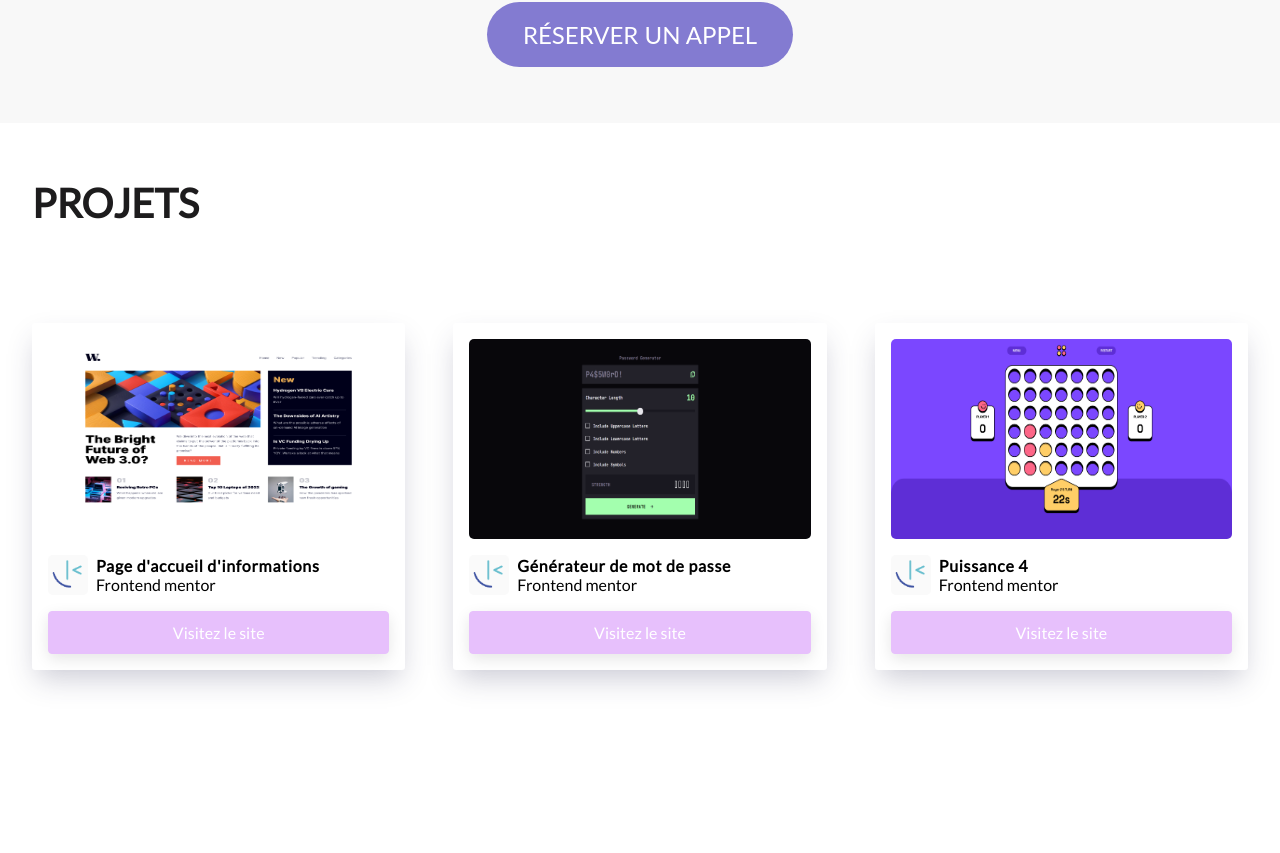
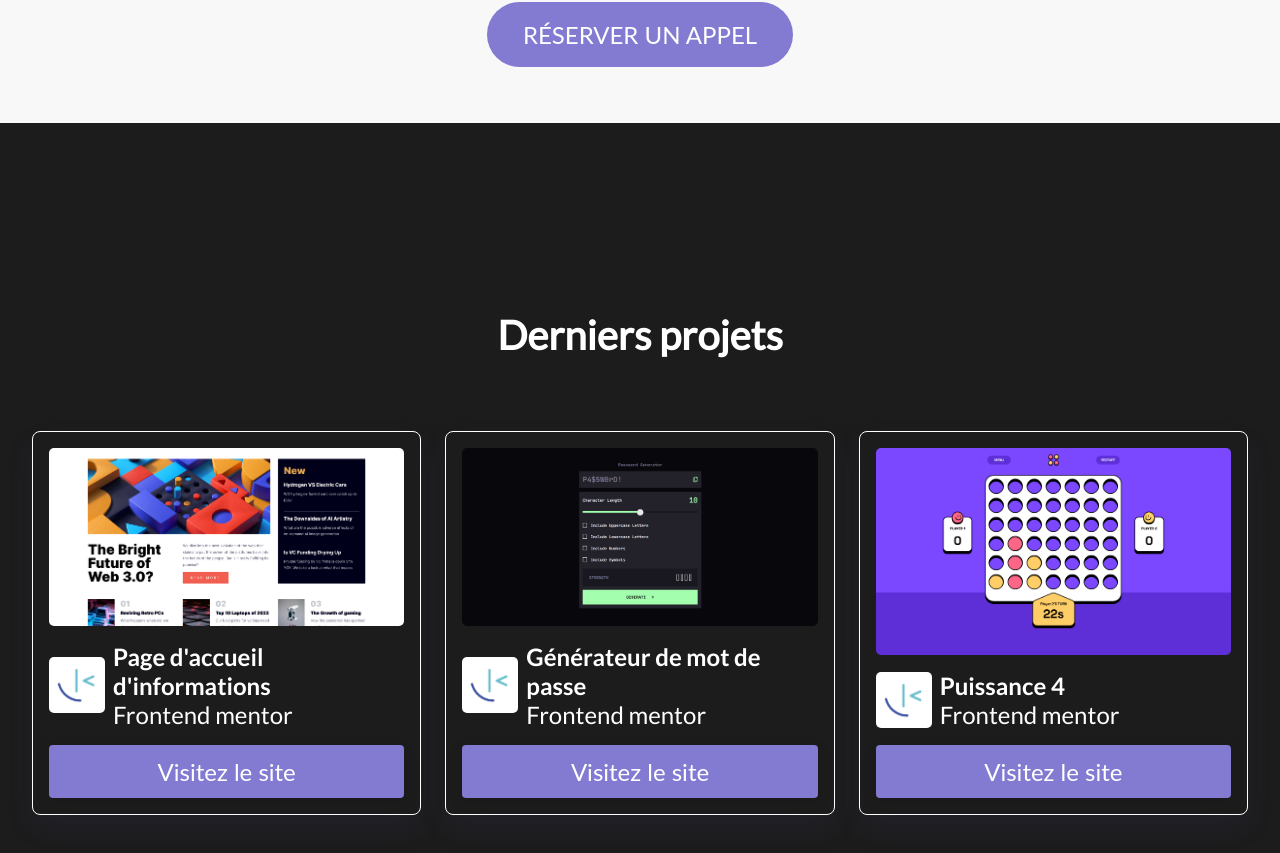
Before and after one commit to Lordyner/portfolio-dev, a Next.js app: page / in a window 1280 px wide. Shown: the part 2138-2991 px from the top of the page. Built offline with nearby package versions, Linux system fonts and the light colour scheme.

Commit message:
Amélioration de la section Projets

```diff
--- a/Components/Project.js
+++ b/Components/Project.js
@@ -8,16 +8,16 @@ import frontendmentorLogo from '../public/images/frontend_mentor_logo.png';
 
 const Project = () => {
     return (
-        <section id='projects-section'>
-            <h2>PROJETS</h2>
+        <section className={classes.projectSection}>
+            <h2>Derniers projets</h2>
             <div className={classes.container}>
                 <div className={classes.card}>
-                    <Image src={newsHomepageImg} alt="page d'accueil du site d'information" className={classes.mainImg} width={341} height={200} />
+                    <Image src={newsHomepageImg} alt="page d'accueil du site d'information" className={classes.mainImg} />
                     <div className='d-flex gap-05 align-items-center'>
-                        <Image src={frontendmentorLogo} alt="logo de l'entreprise frontendmentor.io" width={40} height={40} />
+                        <Image src={frontendmentorLogo} className={classes.logo} alt="logo de l'entreprise frontendmentor.io" />
                         <div className={classes.text}>
-                            <span className={classes.title}>Page d'accueil d'informations</span>
-                            <span className={classes.description}>Frontend mentor</span>
+                            <p className={classes.title}>Page d'accueil d'informations</p>
+                            <p className={classes.description}>Frontend mentor</p>
                         </div>
                     </div>
                     <div className='d-flex w-100'>
@@ -25,16 +25,14 @@ const Project = () => {
                             Visitez le site
                         </a>
                     </div>
-
                 </div>
                 <div className={classes.card}>
-                    <Image src={passwordGeneratorImg} alt='prévisualisation du projet de génération de mot de passe' className={classes.mainImg} width={341} height={200} />
-
+                    <Image src={passwordGeneratorImg} alt='prévisualisation du projet de génération de mot de passe' className={classes.mainImg} />
                     <div className='d-flex gap-05 align-items-center'>
-                        <Image src={frontendmentorLogo} alt="logo de l'entreprise frontendmentor.io" width={40} height={40} />
+                        <Image src={frontendmentorLogo} className={classes.logo} alt="logo de l'entreprise frontendmentor.io" />
                         <div className={classes.text}>
-                            <span className={classes.title}>Générateur de mot de passe</span>
-                            <span className={classes.description}>Frontend mentor</span>
+                            <p className={classes.title}>Générateur de mot de passe</p>
+                            <p className={classes.description}>Frontend mentor</p>
                         </div>
                     </div>
                     <div className='d-flex w-100'>
@@ -44,12 +42,12 @@ const Project = () => {
                     </div>
                 </div>
                 <div className={classes.card}>
-                    <Image src={puissance4Img} alt='preview of my connect-four game project' className={classes.mainImg} width={341} height={200} />
+                    <Image src={puissance4Img} alt='preview of my connect-four game project' className={classes.mainImg} />
                     <div className='d-flex gap-05 align-items-center'>
-                        <Image src={frontendmentorLogo} alt="logo de l'entreprise frontendmentor.io" width={40} height={40} />
+                        <Image src={frontendmentorLogo} className={classes.logo} alt="logo de l'entreprise frontendmentor.io" />
                         <div className={classes.text}>
-                            <span className={classes.title}>Puissance 4</span>
-                            <span className={classes.description}>Frontend mentor</span>
+                            <p className={classes.title}>Puissance 4</p>
+                            <p className={classes.description}>Frontend mentor</p>
                         </div>
                     </div>
                     <div className='d-flex w-100'>
--- a/Components/Project.module.css
+++ b/Components/Project.module.css
@@ -1,18 +1,30 @@
+.projectSection {
+    display: flex;
+    flex-direction: column;
+    justify-content: center;
+    background-color: var(--black);
+
+}
+
 .container {
     display: grid;
     grid-template-columns: repeat(1, 1fr);
     grid-gap: 3rem;
-
+    justify-content: center;
     align-self: center;
-    padding-top: 6rem;
+    padding-top: 3em;
     padding-bottom: 2rem;
-
-    @media screen and (min-width: 1110px) {
-        grid-template-columns: repeat(3, 1fr);
-        grid-gap: 3rem;
+    font-size: var(--body-500);
 }
 
 
+.projectSection h2 {
+    color: #fff;
+    text-align: center;
+}
+
+.projectSection p {
+    font-size: var(--body-400);
 }
 
 .card {
@@ -20,25 +32,43 @@
     flex-direction: column;
     gap: 1rem;
     padding: 1rem;
-    border-radius: 3px;
-    min-width: 20rem;
+    border-radius: 8px;
     box-shadow: rgba(50, 50, 93, 0.25) 0px 13px 27px -5px, rgba(0, 0, 0, 0.3) -6px -1px 1px -17px;
     transition: .2s ease-in-out;
-    background-color: #fff;
-    color: #000;
+    color: #fff;
+    border: 1px solid #fff;
 
-
+}
 
 .mainImg {
+    object-fit: cover;
     width: 100%;
-        min-height: 50%;
+    height: 100%;
+    aspect-ratio: 2;
+}
+
+.logo {
+    width: 2.5rem;
+    height: 2.5rem;
+    object-fit: cover;
+}
+
+.card img {
+    border-radius: 5px;
+}
+
+.card:hover {
+    /* background-color: #f7e6ff; */
+    transition: .2s ease-in-out;
 }
 
 
 
+
 .title {
-        font-weight: 700;
-        letter-spacing: .7px;
+    font-family: LatoBold;
+    font-weight: 900;
+    color: #fff;
 }
 
 .cardContent {
@@ -53,31 +83,50 @@
     justify-content: center;
 }
 
-}
-
-.card img {
-    border-radius: 5px;
-}
-
-.card:hover {
-    background-color: #f7e6ff;
-    transition: .2s ease-in-out;
-}
-
 .button {
-    border: 1px solid #e7c0fc;
-    padding: .7rem 1rem;
+    padding: .75rem 1.5rem;
     border-radius: 4px;
     color: #fff;
     width: 100%;
     text-align: center;
     opacity: 1;
-    background-color: #e7c0fc;
+    background-color: var(--primary-color);
     font-size: 1rem;
     box-shadow: 0 5px 15px 0 rgba(0, 0, 0, 0.10);
+    font-size: var(--body-400);
+    font-family: Lato;
+    transform: uppercase;
 }
 
-.button:hover {
-    background-color: #d398fa;
-    color: #fff;
+@media screen and (min-width: 768px) {
+    .logo {
+        width: 3.5rem;
+        height: 3.5rem;
     }
+}
+
+@media screen and (min-width: 1024px) {
+    .container {
+        /* grid-template-columns: repeat(3, calc(clamp(18.75rem, 18.029vw + 7.212rem, 23.438rem))); */
+        grid-template-columns: repeat(3, 1fr);
+        grid-gap: 1em;
+        justify-content: center;
+        /* font-size: var(--body-500); */
+    }
+}
+
+@media screen and (min-width: 1440px) {
+    .container {
+        grid-gap: 2em;
+    }
+
+    .logo {
+        width: 4.5rem;
+        height: 4.5rem;
+    }
+
+    .card {
+        gap: 1.5rem;
+        padding: 1rem 1.5rem
+    }
+}
--- a/Components/Values.module.css
+++ b/Components/Values.module.css
@@ -81,7 +81,7 @@
 
 }
 
-@media screen and (min-width: 767px) {
+@media screen and (min-width: 768px) {
     .customWrapperChild {
         max-width: 60%;
     }
--- a/pages/index.js
+++ b/pages/index.js
@@ -29,7 +29,7 @@ export default function Home() {
   const { isDesktopResolution, setIsDesktopResolution } = useContext(GlobalContext);
 
   const mobileResolution = 320;
-  const tabletResolution = 767;
+  const tabletResolution = 768;
   const laptopResolution = 1024;
   const desktopResolution = 1440;
 
--- a/styles/index.css
+++ b/styles/index.css
@@ -503,7 +503,7 @@ section {
     padding: 3rem;
     width: 50%;
 
-    @media (max-width: 767px) {
+    @media (max-width: 768px) {
         width: 100%;
     }
 
```
Also changed, not shown: public/images/frontend_mentor_logo.png, public/images/news-homepage-screenshot.png. Lines whose indentation alone changed are shown as unchanged.
